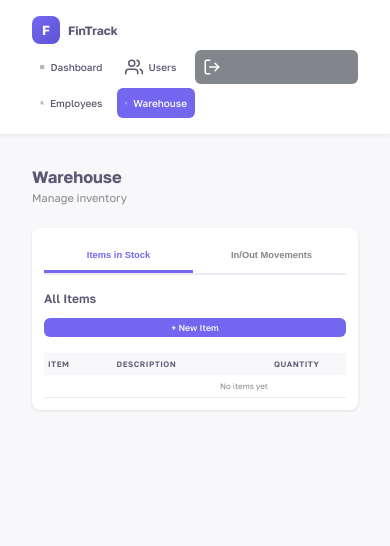
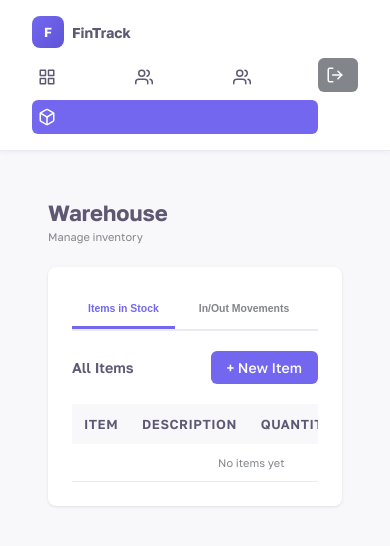
Before and after one commit to komronium/fin-track, a Django app: page /warehouse/ in a window 390 px wide. Shown: the top 546 px of the page. Run offline with Django 5.2, Linux system fonts and the light colour scheme; the visitor is signed in with stand-in values (Sample User, id 1); data that the repository does not hold is empty.

Commit message:
responsive

```diff
--- a/templates/warehouse.html
+++ b/templates/warehouse.html
@@ -211,70 +211,15 @@
       margin-top: 20px;
     }
 
-    /* Mobile Responsive */
+    /* Mobile Responsive Navbar */
     @media (max-width: 768px) {
       html { font-size: 12px; }
 
-      * { box-sizing: border-box; }
-
-      body { margin: 0; }
-
-      .header {
-        padding: 12px 16px !important;
-        flex-direction: column !important;
-        gap: 12px !important;
-        align-items: flex-start !important;
-      }
-
-      .header > div:first-child {
-        width: 100% !important;
-        flex-direction: column !important;
-        gap: 12px !important;
-      }
-
-      .nav {
-        width: 100% !important;
-        flex-wrap: wrap !important;
-        gap: 6px !important;
-      }
-
-      .nav a {
-        flex: 1 !important;
-        min-width: 80px !important;
-        padding: 8px 12px !important;
-        font-size: 12px !important;
-        text-align: center !important;
-        justify-content: center !important;
-      }
-
-      /* Header direktno stillar */
       div[style*="display: flex; align-items: center; gap: 32px"] {
         width: 100% !important;
         flex-direction: column !important;
         gap: 12px !important;
         align-items: stretch !important;
-      }
-
-      /* Logo va FinTrack satrini kichiklik */
-      div[style*="display: flex; align-items: center; gap: 8px"] {
-        width: 100% !important;
-        gap: 8px !important;
-      }
-
-      h2[style*="font-size: 1.3em"] {
-        font-size: 1.1em !important;
-        margin: 0 !important;
-      }
-
-      @media (max-width: 480px) {
-        h2[style*="font-size: 1.3em"] {
-          font-size: 0.95em !important;
-        }
-
-        div[style*="width: 32px; height: 32px"] {
-          width: 28px !important;
-          height: 28px !important;
-        }
       }
 
       nav[style*="display: flex; gap: 8px"] {
@@ -290,7 +235,6 @@
         font-size: 11px !important;
       }
 
-      /* Mobil da text yashir, faqat icon ko'rsat */
       @media (max-width: 600px) {
         nav[style*="display: flex; gap: 8px"] a {
           padding: 8px 6px !important;
@@ -301,11 +245,6 @@
           display: inline-block;
           width: 18px !important;
           height: 18px !important;
-        }
-
-        /* Logout button mobil */
-        form[method="POST"][action*="logout"] {
-          width: 100% !important;
         }
 
         form[method="POST"][action*="logout"] button {
@@ -321,180 +260,10 @@
           margin-right: 0 !important;
         }
       }
-
-      .container {
-        padding: 12px !important;
-        max-width: 100% !important;
-      }
-
-      h1 { font-size: 1.5em !important; }
-      h2 { font-size: 1.1em !important; }
-
-      .card { padding: 16px !important; }
-
-      .section-header {
-        flex-direction: column !important;
-        gap: 12px !important;
-        margin-bottom: 16px !important;
-      }
-
-      .section-header h2 {
-        width: 100% !important;
-        margin: 0 !important;
-      }
-
-      .section-header button {
-        width: 100% !important;
-      }
-
-      .tabs {
-        flex-wrap: wrap !important;
-        gap: 4px !important;
-        margin-bottom: 16px !important;
-      }
-
-      .tab-btn {
-        flex: 1 !important;
-        padding: 10px 8px !important;
-        font-size: 0.85em !important;
-        min-width: 100px !important;
-      }
-
-      .table {
-        font-size: 0.9em !important;
-      }
-
-      .table th,
-      .table td {
-        padding: 8px !important;
-        font-size: 0.85em !important;
-      }
-
-      .table th {
-        font-size: 0.8em !important;
-      }
-
-      .btn {
-        padding: 6px 12px !important;
-        font-size: 0.9em !important;
-        width: auto !important;
-      }
-
-      .btn-danger {
-        width: 100% !important;
-        padding: 6px 8px !important;
-        font-size: 0.85em !important;
-      }
-
-      .modal-content {
-        width: 95% !important;
-        padding: 16px !important;
-        max-width: 100% !important;
-      }
-
-      .modal-content h2 {
-        margin: 0 0 16px 0 !important;
-        font-size: 1.2em !important;
-      }
-
-      .form-group {
-        margin-bottom: 12px !important;
-      }
-
-      .form-group label {
-        font-size: 0.85em !important;
-        margin-bottom: 4px !important;
-      }
-
-      .input-field {
-        font-size: 16px !important;
-        padding: 10px !important;
-      }
-
-      .modal-buttons {
-        flex-direction: column-reverse !important;
-        gap: 8px !important;
-        margin-top: 16px !important;
-      }
-
-      .modal-buttons button {
-        width: 100% !important;
-        padding: 10px !important;
-      }
-
-      .filter-form {
-        flex-direction: column !important;
-        gap: 12px !important;
-        align-items: stretch !important;
-      }
-
-      .filter-form > div {
-        width: 100% !important;
-        flex: 1 !important;
-      }
-
-      .filter-form select,
-      .filter-form input {
-        width: 100% !important;
-      }
-
-      .filter-form .btn {
-        width: 100% !important;
-      }
-
-      div[style*="overflow-x: auto"] {
-        overflow-x: auto !important;
-        -webkit-overflow-scrolling: touch !important;
-      }
-
-      .table {
-        min-width: 400px !important;
-      }
     }
 
     @media (max-width: 480px) {
       html { font-size: 11px !important; }
-
-      .header {
-        padding: 8px 12px !important;
-      }
-
-      .container {
-        padding: 8px !important;
-      }
-
-      nav[style*="display: flex; gap: 8px"] a {
-        padding: 6px 8px !important;
-        font-size: 10px !important;
-      }
-
-      .nav a {
-        padding: 6px 8px !important;
-        font-size: 10px !important;
-      }
-
-      .table th,
-      .table td {
-        padding: 6px 4px !important;
-        font-size: 0.8em !important;
-      }
-
-      .btn {
-        padding: 4px 8px !important;
-        font-size: 0.8em !important;
-      }
-
-      .card { padding: 12px !important; }
-
-      .tab-btn { min-width: 80px !important; }
-
-      div[style*="display: flex; align-items: center; gap: 32px"] {
-        gap: 8px !important;
-      }
-
-      h2[style*="font-size: 1.3em"] {
-        font-size: 1.1em !important;
-      }
     }
   </style>
 </head>
```
